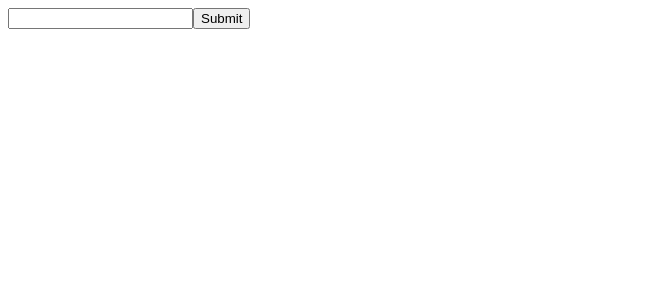
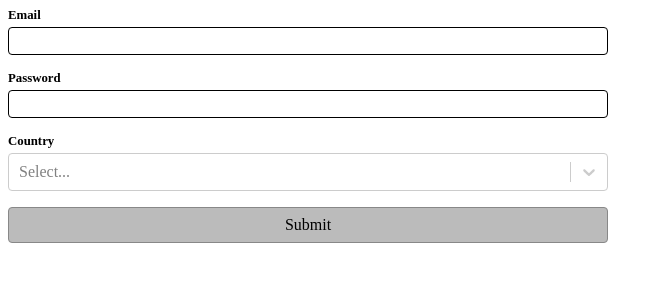
Before and after one commit to bhatsushant/react-simplified, a React (Vite) app: page /team in a window 1280 px wide. Shown: the top 300 px of the page, without its empty margins (0-663 px from the left). Built offline with nearby package versions, Linux system fonts and the light colour scheme.

Commit message:
react-hook-form library

```diff
--- /dev/null
+++ b/forms/FormGroup.jsx
@@ -0,0 +1,8 @@
+export function FormGroup({ errorsMessage = "", children }) {
+  return (
+    <div className={`form-group ${errorsMessage.length > 0 ? "error" : ""}`}>
+      {children}
+      {errorsMessage.length > 0 && <div className="msg">{errorsMessage}</div>}
+    </div>
+  );
+}
--- /dev/null
+++ b/forms/ReactHookForm.jsx
@@ -0,0 +1,101 @@
+import { FormGroup } from "./FormGroup";
+import ReactSelect from "react-select";
+import { useRef, useState } from "react";
+import "./styles.css";
+import { checkCountry, checkEmail, checkPassword } from "./validators";
+import { useController, useForm } from "react-hook-form";
+
+const COUNTRY_OPTIONS = [
+  { label: "United States", value: "US" },
+  { label: "India", value: "IN" },
+  { label: "Mexico", value: "MX" },
+];
+
+function ReactHookForm() {
+  const {
+    register,
+    handleSubmit,
+    formState: { errors },
+    control,
+  } = useForm();
+
+  const { field: countryField } = useController({
+    name: "country",
+    control,
+    rules: { required: { value: true, message: "Required" } },
+  });
+
+  function onSubmit(data) {
+    alert("Success");
+  }
+
+  return (
+    <form onSubmit={handleSubmit(onSubmit)} className="form">
+      <FormGroup errorsMessage={errors?.email?.message}>
+        <label className="label" htmlFor="email">
+          Email
+        </label>
+        <input
+          className="input"
+          type="email"
+          id="email"
+          {...register("email", {
+            required: { value: true, message: "Required" },
+            validate: (value) => {
+              if (!value.endsWith("@webdevsimplified.com"))
+                return "Must end with @webdevsimplified.com";
+            },
+          })}
+        />
+      </FormGroup>
+      <FormGroup errorsMessage={errors?.password?.message}>
+        <label className="label" htmlFor="password">
+          Password
+        </label>
+        <input
+          className="input"
+          type="password"
+          id="password"
+          {...register("password", {
+            required: { value: true, message: "Required" },
+            minLength: { value: 10, message: "Must be at least 10 characters" },
+            validate: {
+              hasLowerCase: (value) => {
+                if (!value.match(/[a-z]/)) {
+                  return "Must include at least 1 lowercase letter";
+                }
+              },
+              hasUpperCase: (value) => {
+                if (!value.match(/[A-Z]/)) {
+                  return "Must include at least 1 uppercase letter";
+                }
+              },
+              hasNumber: (value) => {
+                if (!value.match(/[0-9]/)) {
+                  return "Must include at least 1 number";
+                }
+              },
+            },
+          })}
+        />
+      </FormGroup>
+      <FormGroup errorsMessage={errors?.country?.message}>
+        <label className="label" htmlFor="country">
+          Country
+        </label>
+        <ReactSelect
+          isClearable
+          classNamePrefix="react-select"
+          id="country"
+          options={COUNTRY_OPTIONS}
+          {...countryField}
+        />
+      </FormGroup>
+      <button className="btn" type="submit">
+        Submit
+      </button>
+    </form>
+  );
+}
+
+export default ReactHookForm;
--- a/forms/styles.css
+++ b/forms/styles.css
@@ -23,7 +23,8 @@
   padding: 0.25em 0.5em;
 }
 
-.form-group.error .input {
+.form-group.error .input,
+.form-group.error .react-select__control {
   border-color: hsl(0, 100%, 70%);
   color: hsl(0, 100%, 70%);
   background: hsl(0, 100%, 95%);
--- a/forms/validators.js
+++ b/forms/validators.js
@@ -1,26 +1,45 @@
-export const checkEmail = (email) => {
+export function checkEmail(email) {
   const errors = [];
 
-  if (email.length === 0) errors.push("Required");
+  if (email.length === 0) {
+    errors.push("Required");
+  }
 
-  if (!email.endsWith("@webdevsimplified.com"))
+  if (!email.endsWith("@webdevsimplified.com")) {
     errors.push("Must end with @webdevsimplified.com");
+  }
 
   return errors;
-};
+}
 
-export const checkPassword = (password) => {
+export function checkPassword(password) {
   const errors = [];
 
-  if (password.length < 10) errors.push("Must be at least 10 characters");
+  if (password.length < 10) {
+    errors.push("Must be at least 10 characters");
+  }
 
-  if (!password.match(/[a-z]/))
+  if (!password.match(/[a-z]/)) {
     errors.push("Must include at least 1 lowercase letter");
+  }
 
-  if (!password.match(/[A-Z]/))
+  if (!password.match(/[A-Z]/)) {
     errors.push("Must include at least 1 uppercase letter");
+  }
 
-  if (!password.match(/[0-9]/)) errors.push("Must include at least 1 number");
+  if (!password.match(/[0-9]/)) {
+    errors.push("Must include at least 1 number");
+  }
 
   return errors;
-};
+}
+
+export function checkCountry(country = "") {
+  const errors = [];
+
+  if (country === "") {
+    errors.push("Required");
+  }
+
+  return errors;
+}
--- a/package.json
+++ b/package.json
@@ -12,7 +12,9 @@
   "dependencies": {
     "react": "^18.2.0",
     "react-dom": "^18.2.0",
-    "react-router-dom": "^6.21.3"
+    "react-hook-form": "^7.50.1",
+    "react-router-dom": "^6.21.3",
+    "react-select": "^5.8.0"
   },
   "devDependencies": {
     "@types/react": "^18.2.43",
--- a/src/App.jsx
+++ b/src/App.jsx
@@ -1,8 +1,8 @@
 // import "./styles.css";
-import ForwardRefExample from "../forwardRef/forwardRefExample";
+import ReactHookForm from "../forms/ReactHookForm";
 
 function App() {
-  return <ForwardRefExample />;
+  return <ReactHookForm />;
 }
 
 export default App;
```
Also changed, not shown: 1 other file (tests, documents, lock files or other folders).
